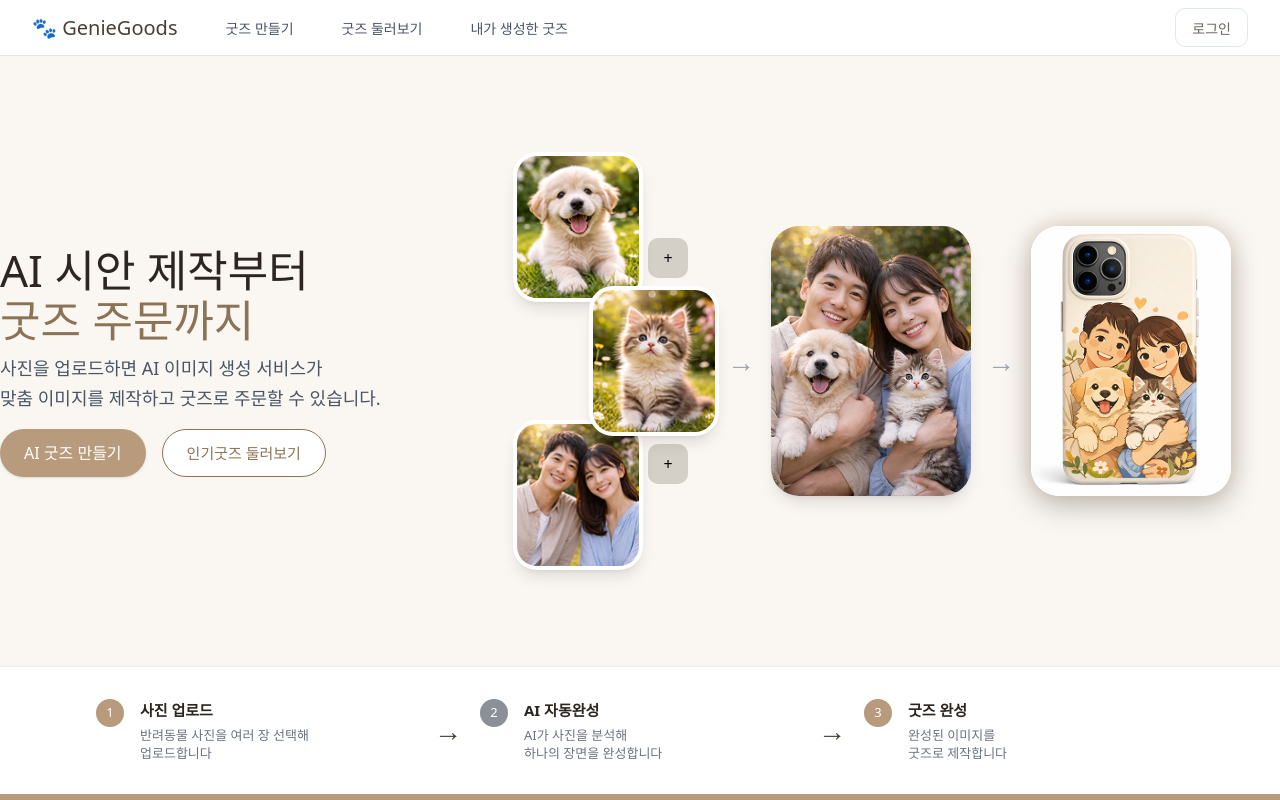
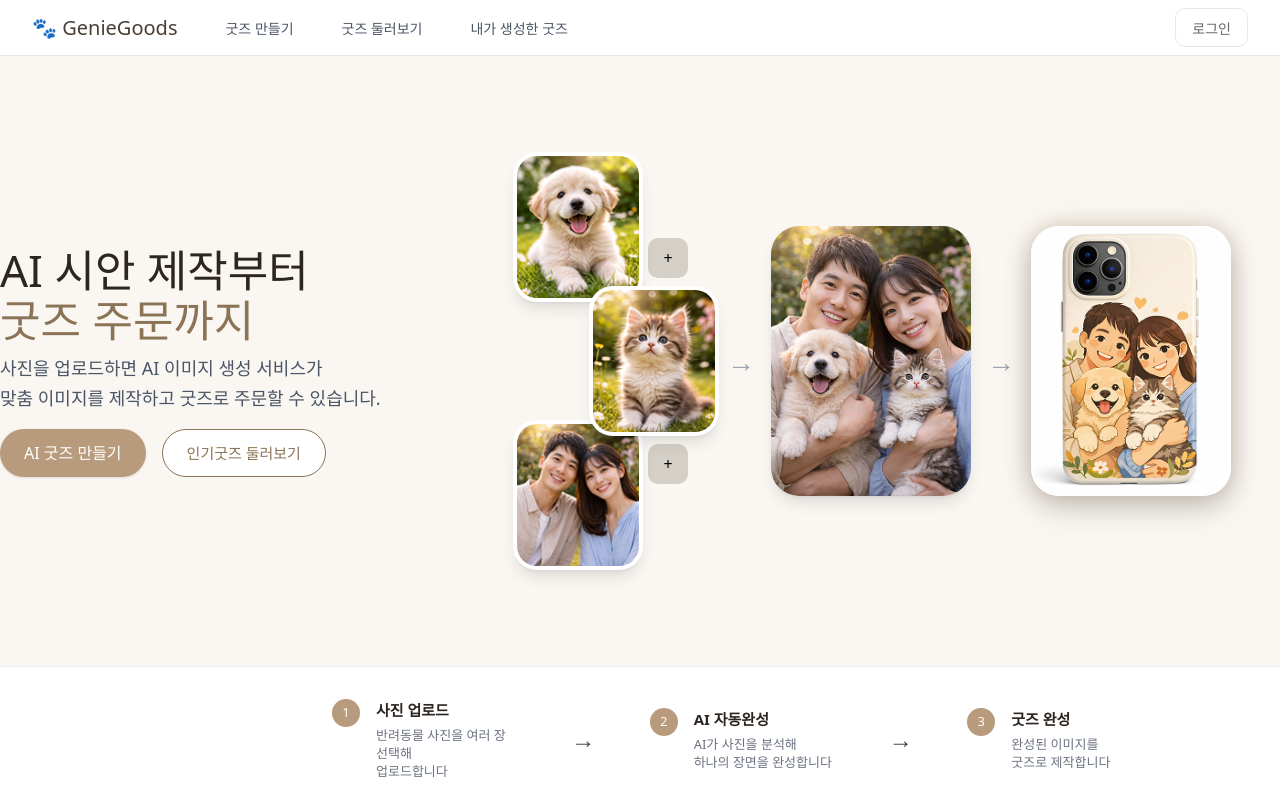
Before and after one commit to 2025-SMHRD-IS-GAI-1/geniegoods-front1, a React app: page / in a window 1280 px wide. Shown: the top 800 px of the page. Built offline with nearby package versions, Linux system fonts and the light colour scheme; no server answers; the HTML template or start-up script is replaced by a standard one.

Commit message:
프로세스영역정렬

```diff
--- a/src/pages/MainPage.jsx
+++ b/src/pages/MainPage.jsx
@@ -137,7 +137,9 @@ export default function MainPage() {
       {/* 프로세스 단계 섹션 */}
 <section className="bg-white py-8 border-t border-[#eee]">
   <div className="max-w-[1440px] mx-auto px-24">
-          <div className="flex items-center justify-between">
+    <div className="flex justify-end">
+      <div className="flex items-center gap-12 w-[820px] mr-8">
+
         {/* STEP 1 */}
         <div className="flex items-start gap-4 w-[360px]">
           <div className="bg-[#b89a7c] text-white w-7 h-7 rounded-full flex items-center justify-center text-[13px] shrink-0">
@@ -157,14 +159,14 @@ export default function MainPage() {
 
         {/* 화살표 */}
         <div className="flex items-center justify-center w-[72px]">
-              <span className="text-[#4b443d] text-[28px] font-bold leading-none">
+          <span className="text-[#4b443d] text-[24px] font-bold leading-none">
             →
           </span>
         </div>
 
         {/* STEP 2 */}
         <div className="flex items-start gap-4 w-[360px]">
-              <div className="bg-[#8a8f98] text-white w-7 h-7 rounded-full flex items-center justify-center text-[13px] shrink-0">
+          <div className="bg-[#b89a7c] text-white w-7 h-7 rounded-full flex items-center justify-center text-[13px] shrink-0">
             2
           </div>
           <div>
@@ -181,7 +183,7 @@ export default function MainPage() {
 
         {/* 화살표 */}
         <div className="flex items-center justify-center w-[72px]">
-              <span className="text-[#4b443d] text-[28px] font-bold leading-none">
+          <span className="text-[#4b443d] text-[24px] font-bold leading-none">
             →
           </span>
         </div>
@@ -202,9 +204,12 @@ export default function MainPage() {
             </p>
           </div>
         </div>
+
+      </div>
     </div>
   </div>
 </section>
+
 
       {/* CTA 배너 */}
       <div className="bg-[#b89a7c]">
```
Lines whose indentation alone changed are shown as unchanged.
